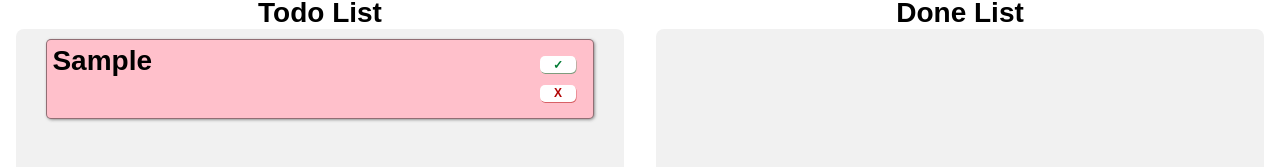
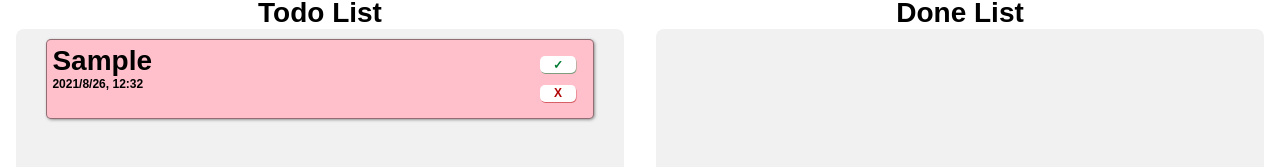
Before and after one commit to tttiiimmm1/ToDo, a React (Create React App) app: page / in a window 1280 px wide. Both pictures are taken after typing "Sample" into the empty fields and a click on the button "Add". Shown: the part 123-290 px from the top of the page. Built offline with nearby package versions, Linux system fonts and the light colour scheme.

Commit message:
Tried to add date, but all tasks update. need to filter to only 1

```diff
--- a/src/Todo.js
+++ b/src/Todo.js
@@ -1,6 +1,7 @@
 import React from "react";
 import "./index.css";
 import DefaultButton from "./DefaultButton.js";
+import "./AddTodo.js";
 
 export default function Todo({ text, status, listKey, setAllTodos }) {
   const handleDelete = () => {
@@ -12,7 +13,8 @@ export default function Todo({ text, status, listKey, setAllTodos }) {
       return newOutput;
     });
   };
-
+  const d = new Date();
+  const doneDate = d.getFullYear() + '/' + parseInt(d.getMonth()+1) + '/' + d.getDate() + ', ' + d.getHours() + ':' + d.getMinutes();
   const changeStatus = () => {
     setAllTodos((prev) => {
       const removed = prev.filter((todo) => todo.id !== listKey);
@@ -20,6 +22,7 @@ export default function Todo({ text, status, listKey, setAllTodos }) {
         text,
         status: !status,
         id: listKey,
+        doneDate: d.getFullYear() + '/' + parseInt(d.getMonth()+1) + '/' + d.getDate() + ', ' + d.getHours() + ':' + d.getMinutes(),
       };
       return [...removed, updatedTodo];
     });
@@ -29,7 +32,7 @@ export default function Todo({ text, status, listKey, setAllTodos }) {
     <div className={`task ${status ? "doneStatus" : "undone"}`}>
       <div className="task-text">
         <h1>{text}</h1>
-        <h1>{status}</h1>
+        <h1 className="date-text">{doneDate}</h1>
       </div>
       <div className="task-buttons">
         {status ? (
--- a/src/index.css
+++ b/src/index.css
@@ -28,6 +28,10 @@ body {
 input {
   height: 25px;
   width: 40%;
+}
+
+.date-text {
+  font-size: 12px;
 }
 
 .subContainer {
```
Also changed, not shown: 1 other file (tests, documents, lock files or other folders).
